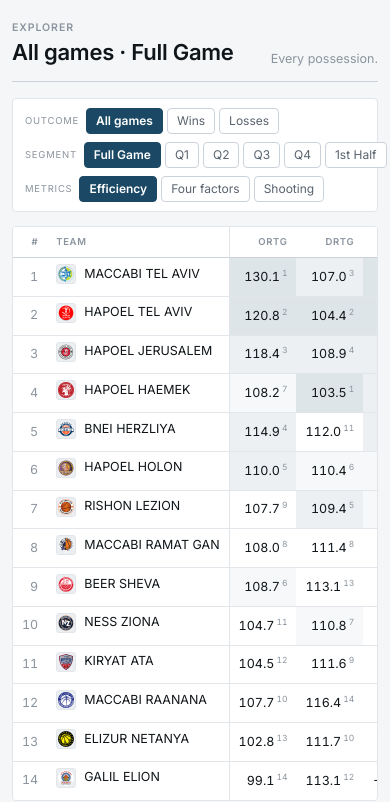
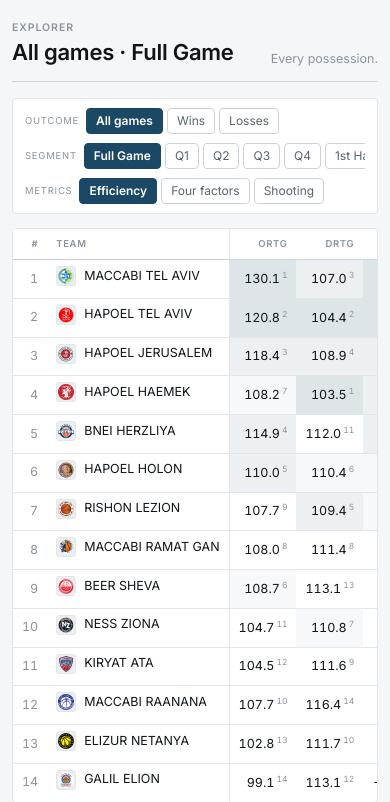
Before and after one commit to omercohen444/basketball-scouting, a FastAPI app: page /explore in a window 390 px wide; the page is wider, and only the part inside the window is pictured. Shown: the part 50-852 px from the top of that part. Run offline with FastAPI, Linux system fonts and the light colour scheme.

Commit message:
Stop the Explorer filter bar from dragging the page sideways
At 375px the segment picker's eleven chips sat in a non-wrapping row inside a
wrapping bar, so the row itself was 681px wide and the whole page scrolled
horizontally. Every other surface already held the line: the nav scrolls
inside itself, and tables scroll inside their own container.

The filter groups now do the same, and on narrow screens each dimension gets
its own row.

One trap worth recording: setting flex-direction column on a container that
still has flex-wrap wrap lays the items out in side-by-side *columns* and the
container takes their combined width. The first attempt at this fix left the
page exactly as wide as before.

Measured across all eleven QA surfaces at 375, 1024 and 1440: no page scrolls
horizontally at any width.

Co-Authored-By: Claude Opus 5 (1M context) <noreply@anthropic.com>

```diff
--- a/src/basketball_scout/web/static/app.css
+++ b/src/basketball_scout/web/static/app.css
@@ -325,7 +325,13 @@ table.data tbody tr:hover td.sticky { background: var(--navy-soft); }
   background: var(--surface); border: 1px solid var(--line); border-radius: var(--r);
   padding: 9px 12px; margin-bottom: 14px;
 }
-.fgroup { display: flex; align-items: center; gap: 4px; }
+/* The segment group carries eleven chips. It scrolls inside itself rather than
+   pushing the page sideways — the same contract the nav and the tables keep. */
+.fgroup {
+  display: flex; align-items: center; gap: 4px;
+  min-width: 0; overflow-x: auto; scrollbar-width: none;
+}
+.fgroup::-webkit-scrollbar { display: none; }
 .fgroup > .flabel {
   font-size: 9.5px; letter-spacing: 0.08em; text-transform: uppercase;
   color: var(--ink-3); margin-right: 3px;
@@ -436,6 +442,13 @@ table.data tbody tr:hover td.sticky { background: var(--navy-soft); }
   .team-head { gap: 12px; }
   .headline-metrics { margin-left: 0; width: 100%; gap: 16px; }
   .dumbbell { grid-template-columns: 92px 1fr 62px; }
+  /* One filter dimension per row, each scrolling on its own. Wrapping the chips
+     instead would turn the segment picker into a five-line block.
+     `nowrap` is load-bearing: a wrapping *column* flex container lays its items
+     out in side-by-side columns and takes their combined width, which is what
+     pushed the whole Explorer page sideways. */
+  .filters { flex-direction: column; flex-wrap: nowrap; align-items: stretch; gap: 9px; }
+  .fgroup > .flabel { flex: none; }
   /* Tables keep their own scroll container; desktop density is not reduced. */
 }
 
```
